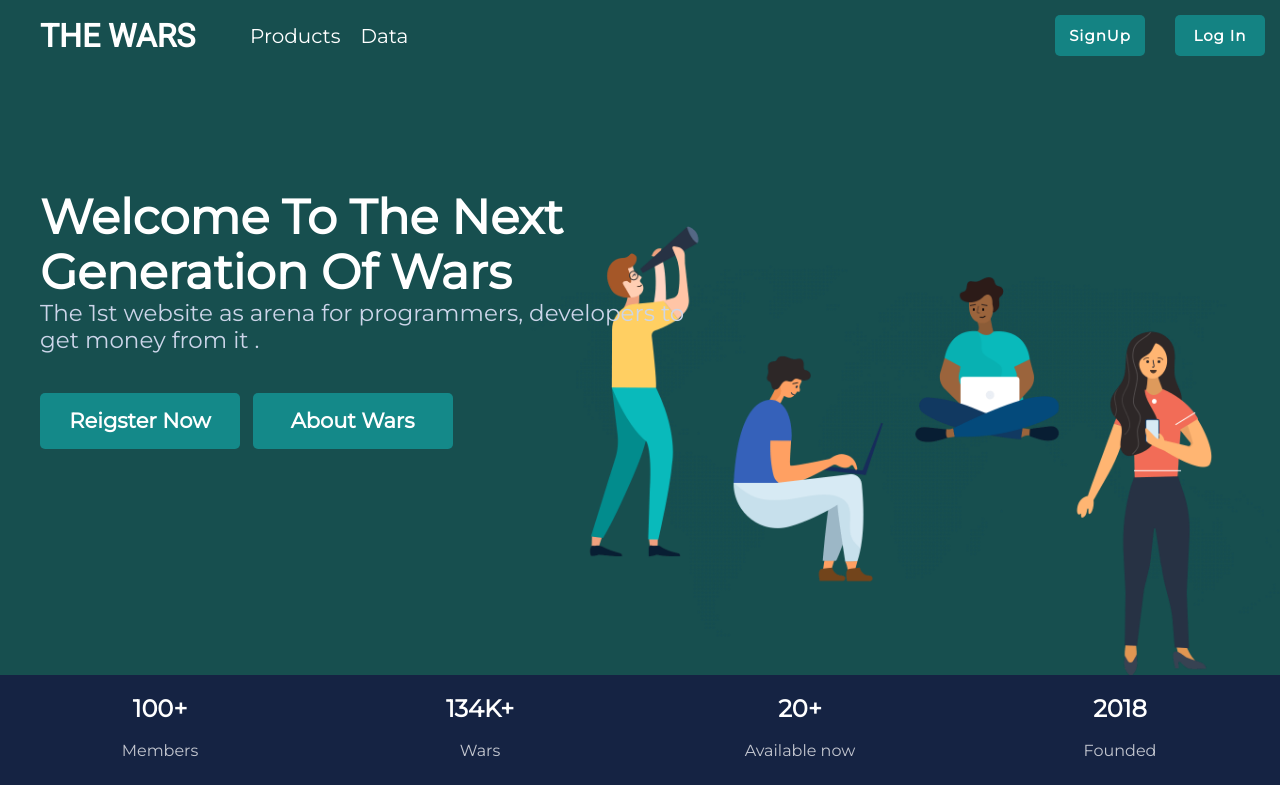
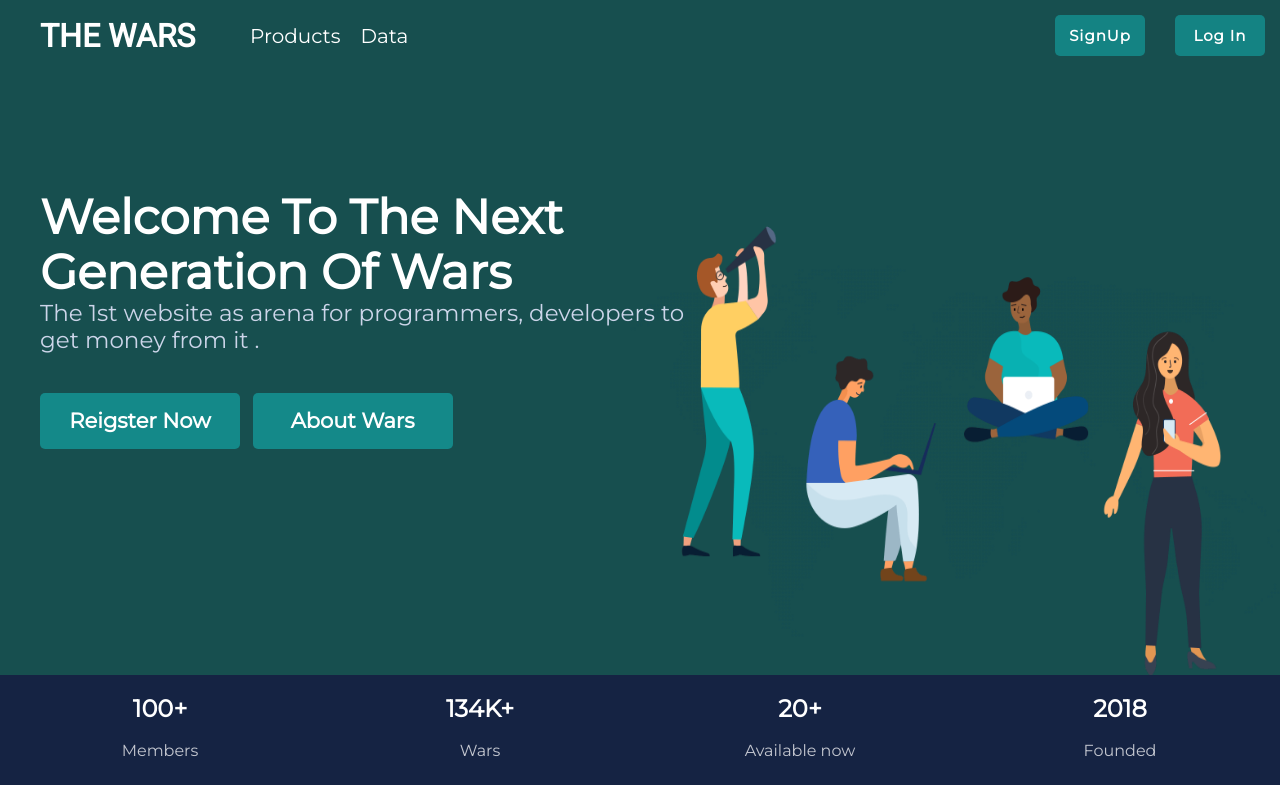
Before and after one commit to AhmedMamoun/ahmed, a plain HTML site: page index.html in a window 1280 px wide. Shown: the top 800 px of the page. Drawn offline with Linux system fonts and the light colour scheme.

Commit message:
Update main.css

```diff
--- a/css/main.css
+++ b/css/main.css
@@ -66,7 +66,7 @@ header nav .hea {
 
 }
 header nav .hea img {
-    width:750px;
+    width:650px;
     height:450px;
     float:right;
     margin-left:700px;
```
